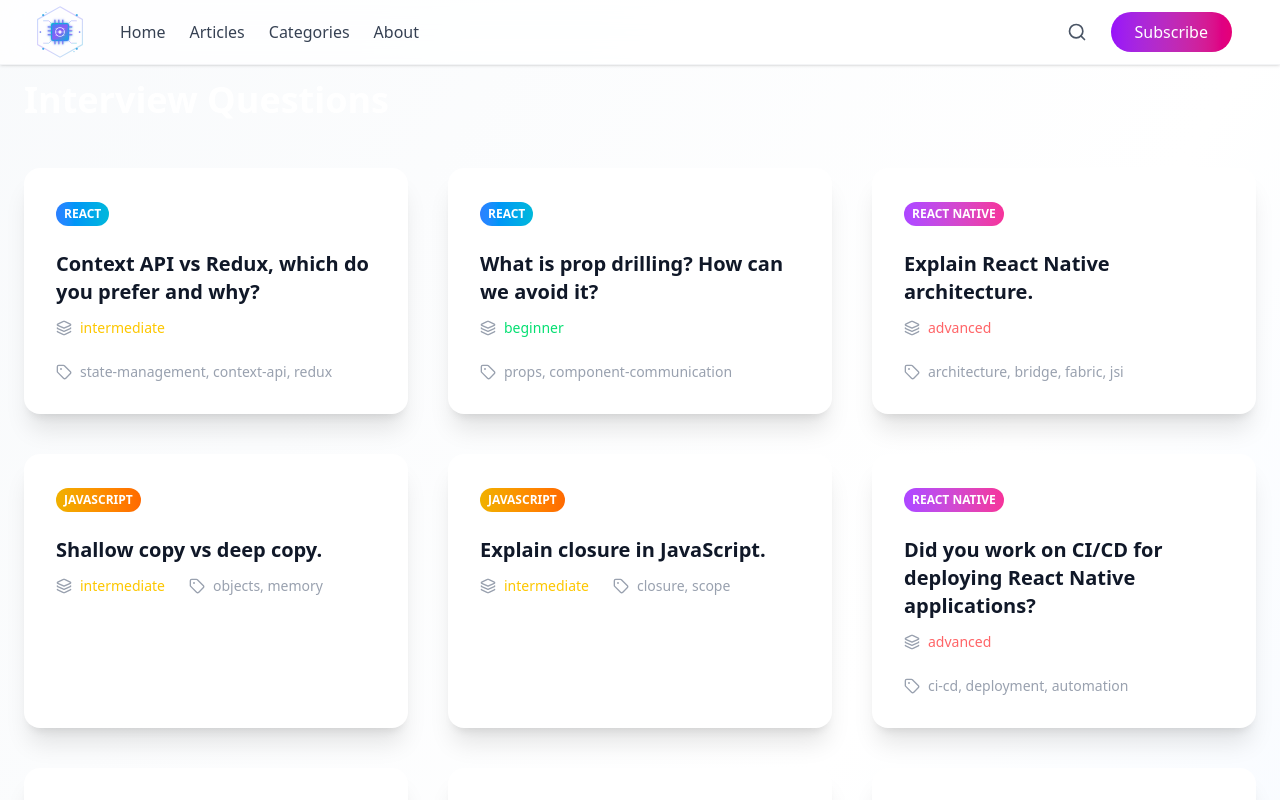
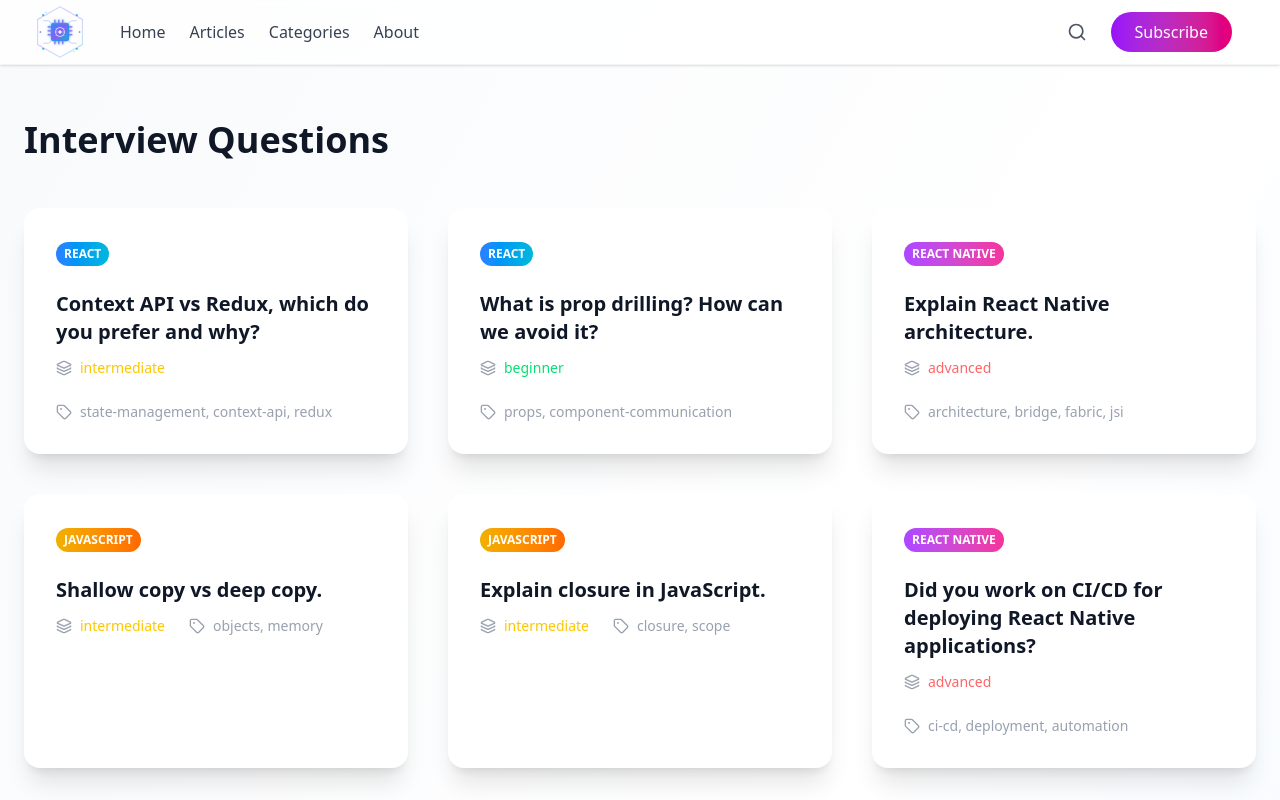
Before and after one commit to prem0406/modern-blog, a React (Vite) app: page /blog in a window 1280 px wide. Shown: the top 800 px of the page. Built offline with nearby package versions, Linux system fonts and the light colour scheme.

Commit message:
fix styles

```diff
--- a/src/pages/blogDetail/blogDetail.tsx
+++ b/src/pages/blogDetail/blogDetail.tsx
@@ -222,8 +222,8 @@ const BlogDetail = () => {
       {/* Navigation */}
       <Header />
       {/* Questions */}
-      <section className="max-w-7xl mx-auto px-6 py-20">
-        <h2 className="text-4xl font-bold text-white mb-12">
+      <section className="max-w-7xl mx-auto px-6 py-30">
+        <h2 className="text-4xl font-bold text-gray-900 mb-12">
           Interview Questions
         </h2>
 
--- a/src/pages/blogDetail/questionCard.tsx
+++ b/src/pages/blogDetail/questionCard.tsx
@@ -20,7 +20,7 @@ interface QuestionCardProps {
 
 const QuestionCard: FC<QuestionCardProps> = ({ question }) => {
   return (
-    <div className="relative group overflow-hidden  bg-white rounded-2xl shadow-xl hover:shadow-2xl transition-all duration-500">
+    <div className="relative group overflow-hidden  bg-white rounded-2xl shadow-xl hover:shadow-2xl transition-all duration-500 cursor-pointer">
       {/* Overlay */}
       <div className="absolute inset-0 bg-linear-to-t from-blue-100 via-blue-50 to-transparent opacity-0 group-hover:opacity-100 transition-opacity duration-500" />
 
```
